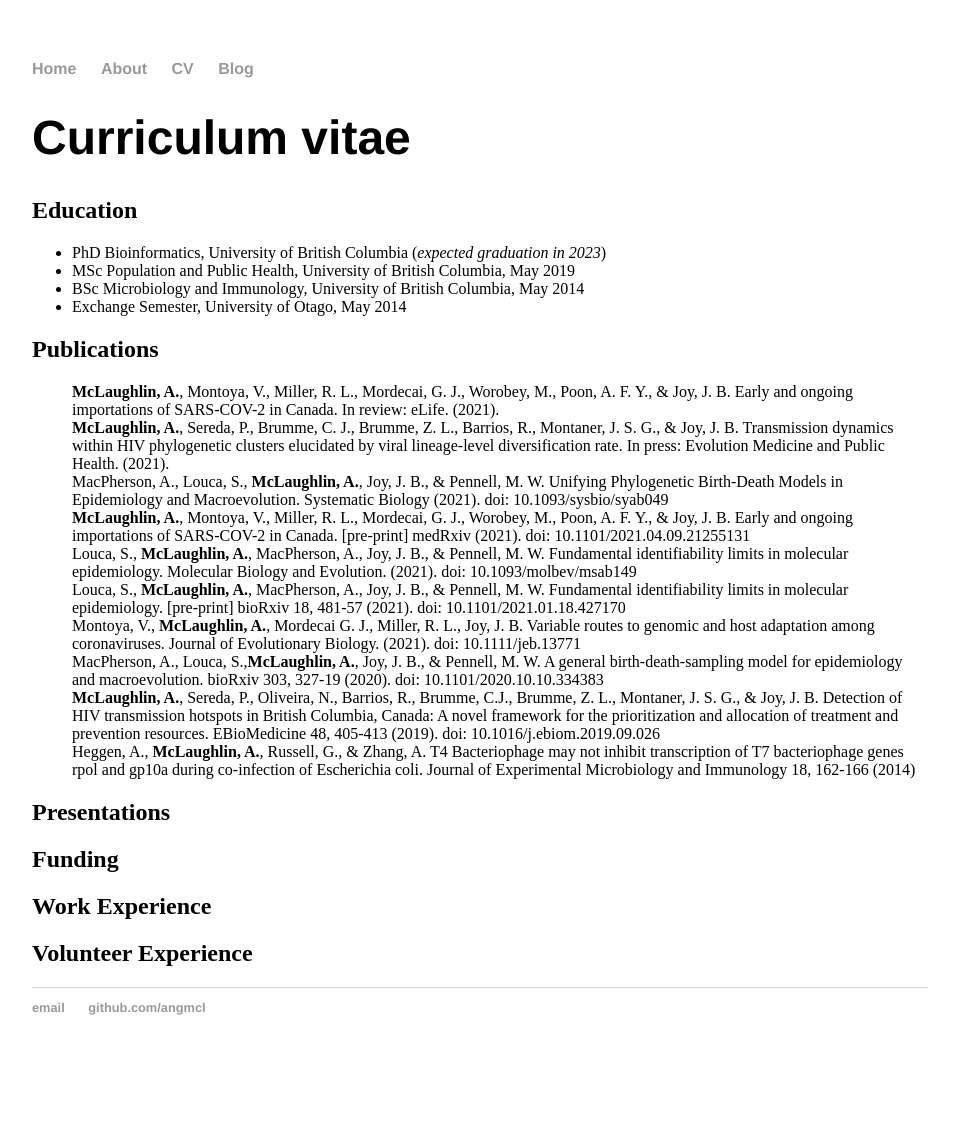
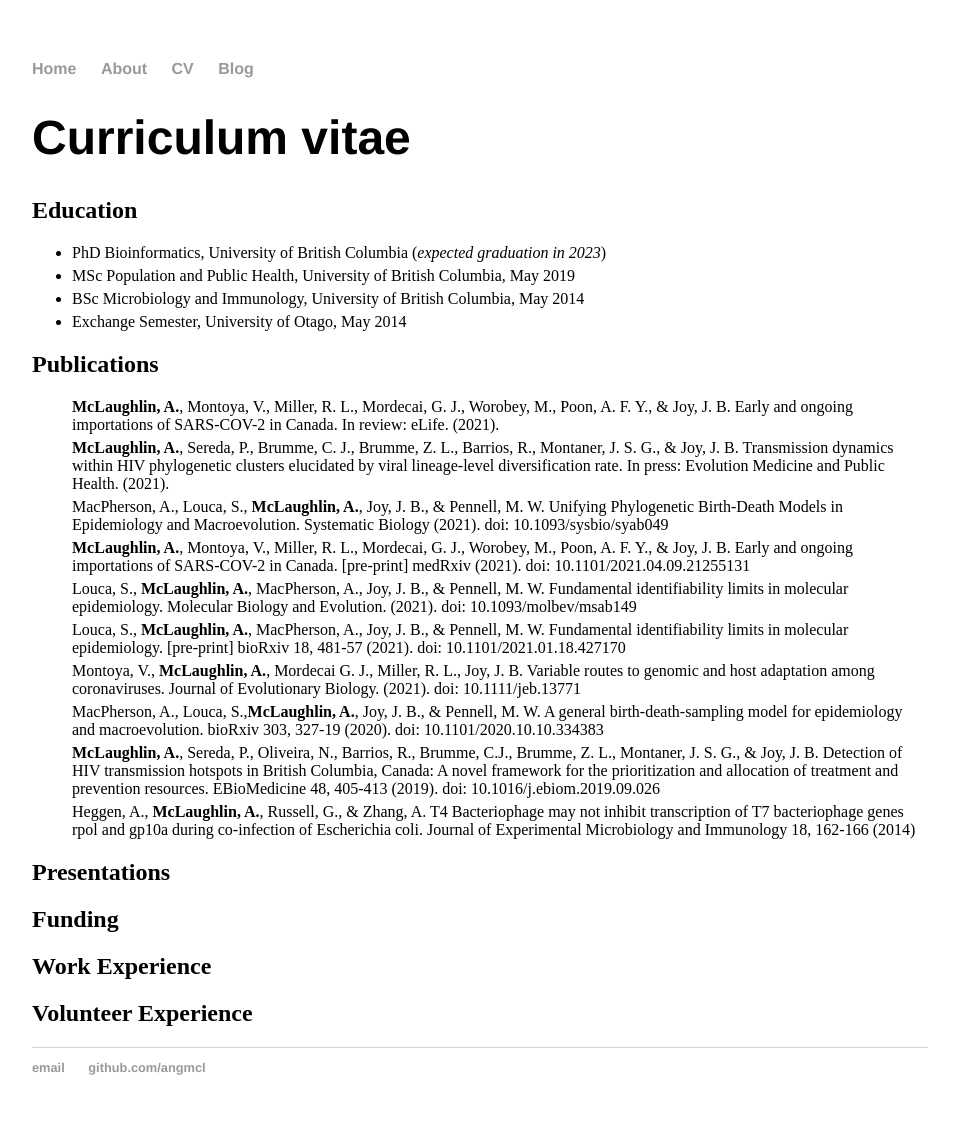
Before and after one commit to AngMcL/angmcl.github.io, a Jekyll site: the page built from cv/index.html, in a window 1280 px wide. Shown: the whole page, without its empty margins (160-1119 px from the left). Built offline with Jekyll 4.4.1, drawn with Linux system fonts in a browser that asks for light colours; before the commit the page ends 1075 px from its top, so only the background shows below that.

Commit message:
Update index.html

```diff
--- a/cv/index.html
+++ b/cv/index.html
@@ -8,24 +8,24 @@
 
   <h2>Education</h2>
   <ul>
-    <li>PhD Bioinformatics, University of British Columbia (<i>expected graduation in 2023</i>)</li>
-    <li>MSc Population and Public Health, University of British Columbia, May 2019</li>
-    <li>BSc Microbiology and Immunology, University of British Columbia, May 2014</li>
-    <li>Exchange Semester, University of Otago, May 2014</li>
+    <li style="margin-bottom: 5px">PhD Bioinformatics, University of British Columbia (<i>expected graduation in 2023</i>)</li>
+    <li style="margin-bottom: 5px">MSc Population and Public Health, University of British Columbia, May 2019</li>
+    <li style="margin-bottom: 5px">BSc Microbiology and Immunology, University of British Columbia, May 2014</li>
+    <li style="margin-bottom: 5px">Exchange Semester, University of Otago, May 2014</li>
   </ul>
 
   <h2>Publications</h2>
   <ul style="list-style-type:none">
-    <li><b>McLaughlin, A.</b>, Montoya, V., Miller, R. L., Mordecai, G. J., Worobey, M., Poon, A. F. Y., & Joy, J. B. Early and ongoing importations of SARS-COV-2 in Canada. In review: eLife. (2021).</li>
-    <li><b>McLaughlin, A.</b>, Sereda, P., Brumme, C. J., Brumme, Z. L., Barrios, R., Montaner, J. S. G., & Joy, J. B. Transmission dynamics within HIV phylogenetic clusters elucidated by viral lineage-level diversification rate. In press: Evolution Medicine and Public Health. (2021).</li>
-    <li>MacPherson, A., Louca, S., <b>McLaughlin, A.</b>, Joy, J. B., & Pennell, M. W. Unifying Phylogenetic Birth-Death Models in Epidemiology and Macroevolution. Systematic Biology (2021). doi: 10.1093/sysbio/syab049</li>
-    <li><b>McLaughlin, A.</b>, Montoya, V., Miller, R. L., Mordecai, G. J., Worobey, M., Poon, A. F. Y., & Joy, J. B. Early and ongoing importations of SARS-COV-2 in Canada. [pre-print] medRxiv (2021). doi: 10.1101/2021.04.09.21255131</li>
-    <li>Louca, S., <b>McLaughlin, A.</b>, MacPherson, A., Joy, J. B., & Pennell, M. W. Fundamental identifiability limits in molecular epidemiology. Molecular Biology and Evolution. (2021). doi: 10.1093/molbev/msab149</li>
-    <li>Louca, S., <b>McLaughlin, A.</b>, MacPherson, A., Joy, J. B., & Pennell, M. W. Fundamental identifiability limits in molecular epidemiology. [pre-print] bioRxiv 18, 481-57 (2021). doi: 10.1101/2021.01.18.427170</li>
-    <li>Montoya, V., <b>McLaughlin, A.</b>, Mordecai G. J., Miller, R. L., Joy, J. B. Variable routes to genomic and host adaptation among coronaviruses. Journal of Evolutionary Biology. (2021). doi: 10.1111/jeb.13771</li>
-    <li>MacPherson, A., Louca, S.,<b>McLaughlin, A.</b>, Joy, J. B., & Pennell, M. W. A general birth-death-sampling model for epidemiology and macroevolution. bioRxiv 303, 327-19 (2020). doi: 10.1101/2020.10.10.334383</li>
-    <li><b>McLaughlin, A.</b>, Sereda, P., Oliveira, N., Barrios, R., Brumme, C.J., Brumme, Z. L., Montaner, J. S. G., & Joy, J. B. Detection of HIV transmission hotspots in British Columbia, Canada: A novel framework for the prioritization and allocation of treatment and prevention resources. EBioMedicine 48, 405-413 (2019). doi: 10.1016/j.ebiom.2019.09.026</li>
-    <li>Heggen, A., <b>McLaughlin, A.</b>, Russell, G., & Zhang, A. T4 Bacteriophage may not inhibit transcription of T7 bacteriophage genes rpol and gp10a during co-infection of Escherichia coli. Journal of Experimental Microbiology and Immunology 18, 162-166 (2014)</li>
+    <li style="margin-bottom: 5px"><b>McLaughlin, A.</b>, Montoya, V., Miller, R. L., Mordecai, G. J., Worobey, M., Poon, A. F. Y., & Joy, J. B. Early and ongoing importations of SARS-COV-2 in Canada. In review: eLife. (2021).</li>
+    <li style="margin-bottom: 5px"><b>McLaughlin, A.</b>, Sereda, P., Brumme, C. J., Brumme, Z. L., Barrios, R., Montaner, J. S. G., & Joy, J. B. Transmission dynamics within HIV phylogenetic clusters elucidated by viral lineage-level diversification rate. In press: Evolution Medicine and Public Health. (2021).</li>
+    <li style="margin-bottom: 5px">MacPherson, A., Louca, S., <b>McLaughlin, A.</b>, Joy, J. B., & Pennell, M. W. Unifying Phylogenetic Birth-Death Models in Epidemiology and Macroevolution. Systematic Biology (2021). doi: 10.1093/sysbio/syab049</li>
+    <li style="margin-bottom: 5px"><b>McLaughlin, A.</b>, Montoya, V., Miller, R. L., Mordecai, G. J., Worobey, M., Poon, A. F. Y., & Joy, J. B. Early and ongoing importations of SARS-COV-2 in Canada. [pre-print] medRxiv (2021). doi: 10.1101/2021.04.09.21255131</li>
+    <li style="margin-bottom: 5px">Louca, S., <b>McLaughlin, A.</b>, MacPherson, A., Joy, J. B., & Pennell, M. W. Fundamental identifiability limits in molecular epidemiology. Molecular Biology and Evolution. (2021). doi: 10.1093/molbev/msab149</li>
+    <li style="margin-bottom: 5px">Louca, S., <b>McLaughlin, A.</b>, MacPherson, A., Joy, J. B., & Pennell, M. W. Fundamental identifiability limits in molecular epidemiology. [pre-print] bioRxiv 18, 481-57 (2021). doi: 10.1101/2021.01.18.427170</li>
+    <li style="margin-bottom: 5px">Montoya, V., <b>McLaughlin, A.</b>, Mordecai G. J., Miller, R. L., Joy, J. B. Variable routes to genomic and host adaptation among coronaviruses. Journal of Evolutionary Biology. (2021). doi: 10.1111/jeb.13771</li>
+    <li style="margin-bottom: 5px">MacPherson, A., Louca, S.,<b>McLaughlin, A.</b>, Joy, J. B., & Pennell, M. W. A general birth-death-sampling model for epidemiology and macroevolution. bioRxiv 303, 327-19 (2020). doi: 10.1101/2020.10.10.334383</li>
+    <li style="margin-bottom: 5px"><b>McLaughlin, A.</b>, Sereda, P., Oliveira, N., Barrios, R., Brumme, C.J., Brumme, Z. L., Montaner, J. S. G., & Joy, J. B. Detection of HIV transmission hotspots in British Columbia, Canada: A novel framework for the prioritization and allocation of treatment and prevention resources. EBioMedicine 48, 405-413 (2019). doi: 10.1016/j.ebiom.2019.09.026</li>
+    <li style="margin-bottom: 5px">Heggen, A., <b>McLaughlin, A.</b>, Russell, G., & Zhang, A. T4 Bacteriophage may not inhibit transcription of T7 bacteriophage genes rpol and gp10a during co-infection of Escherichia coli. Journal of Experimental Microbiology and Immunology 18, 162-166 (2014)</li>
   </ul>
 
   <h2>Presentations</h2>
```
